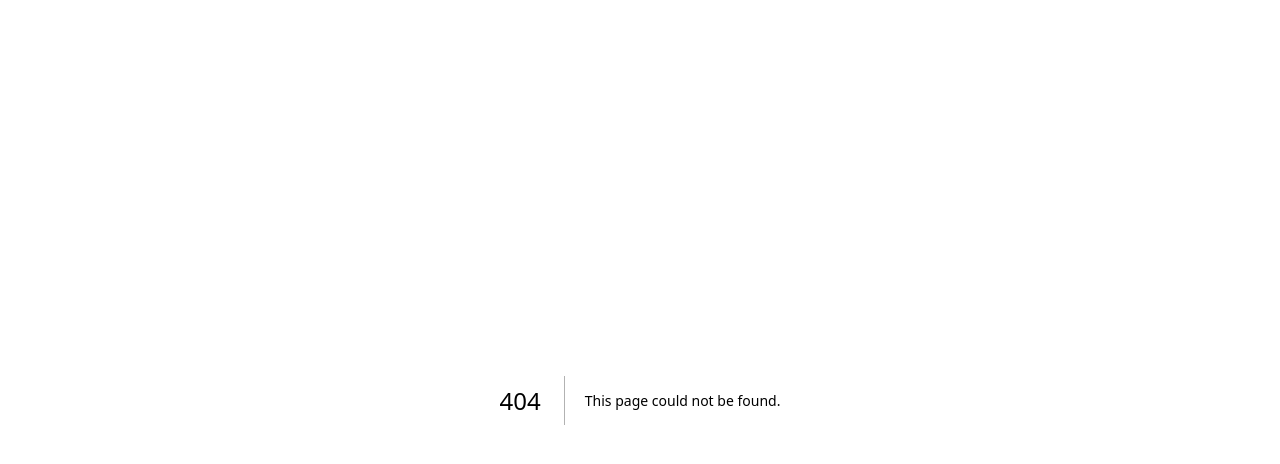
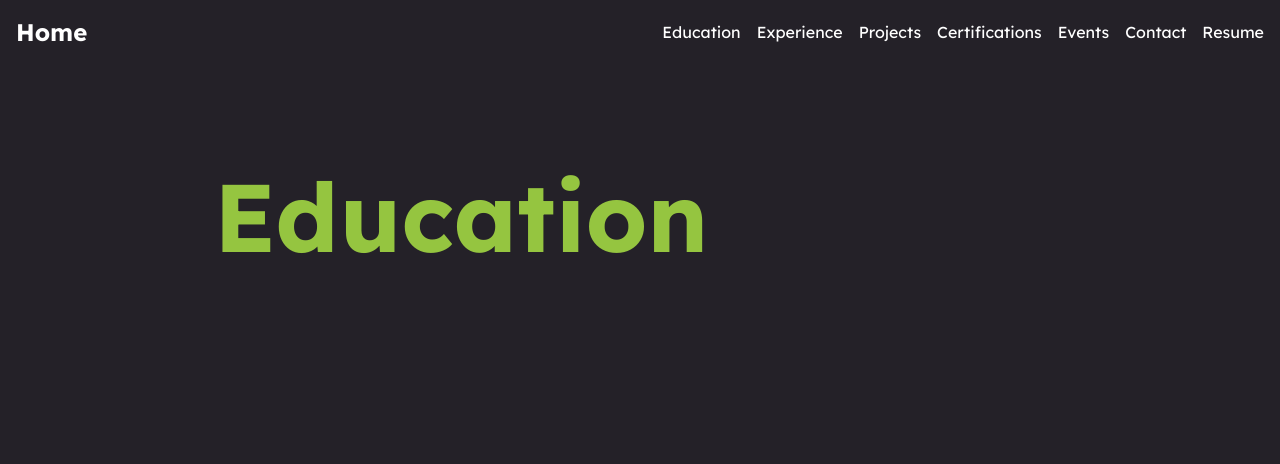
Before and after one commit to erik-lance/portfolio-website, a Next.js app: page /education in a window 1280 px wide. Before the commit this address had no page. Shown: the top 464 px of the page. Built offline with nearby package versions, Linux system fonts and the light colour scheme.

Commit message:
Added initial education page

```diff
--- /dev/null
+++ b/src/pages/education.tsx
@@ -0,0 +1,22 @@
+import { Container, Stack, Typography } from "@mui/material";
+
+export default function Education() {
+    return (
+        <Container
+            maxWidth="md"
+        >
+            <Stack
+                spacing={2}
+            >
+                <Typography
+                    variant="h1"
+                    fontWeight={700}
+                    color="primary.light"
+                >
+                    Education
+                </Typography>
+            </Stack>
+
+        </Container>
+    );
+}
```
